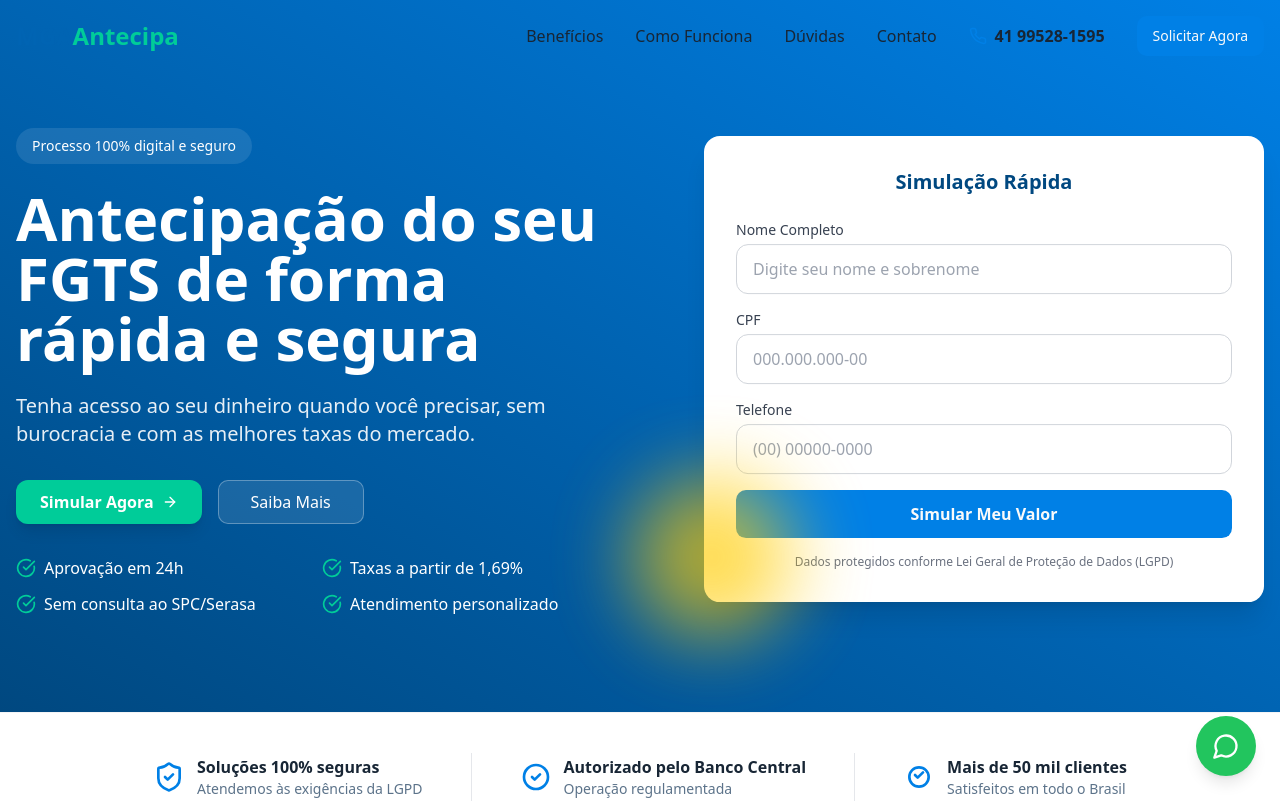
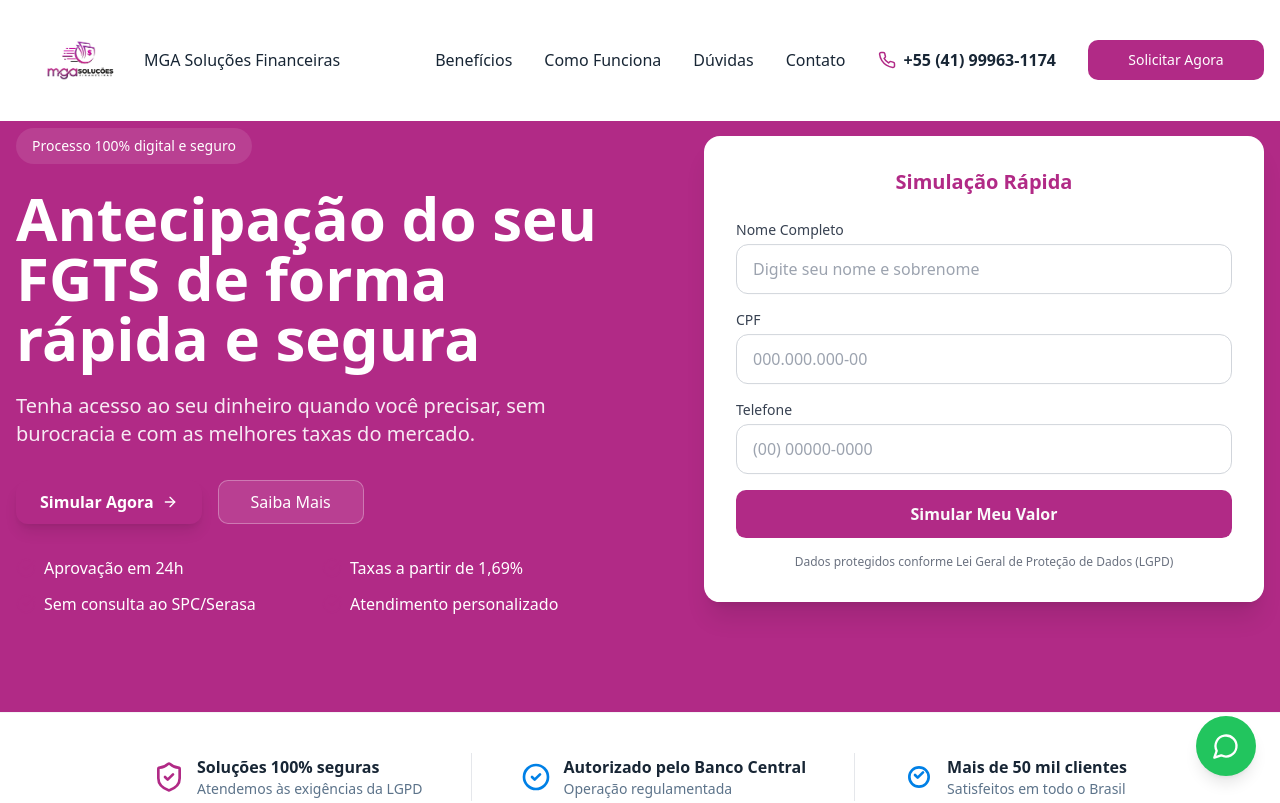
Before and after one commit to Wallace-Lentes/Antecipa-FGTS, a React (Vite) app: page / in a window 1280 px wide. Shown: the top 803 px of the page. Built offline with nearby package versions, Linux system fonts and the light colour scheme.

Commit message:
ajustes de cor e contato

```diff
--- a/src/components/Benefits.tsx
+++ b/src/components/Benefits.tsx
@@ -5,7 +5,7 @@ const benefits = [
   {
     icon: <Banknote className="w-10 h-10 p-2 bg-fgts-100 text-fgts-600 rounded-xl" />,
     title: "Dinheiro Rápido",
-    description: "Receba o valor da antecipação em até 24 horas após a aprovação do seu pedido."
+    description: "Receba o valor da antecipação em até 30 minutos via PIX."
   },
   {
     icon: <Clock className="w-10 h-10 p-2 bg-fgts-100 text-fgts-600 rounded-xl" />,
@@ -15,7 +15,7 @@ const benefits = [
   {
     icon: <ShieldCheck className="w-10 h-10 p-2 bg-fgts-100 text-fgts-600 rounded-xl" />,
     title: "Segurança Total",
-    description: "Processo seguro e regulamentado pelo governo federal, sem riscos para você."
+    description: "Todas as informações de nossos clientes são tratadas com máximo de segurança e privacidade. Além disso, contamos com uma estrutura completa para atender às exigências de LGPD."
   },
   {
     icon: <BarChart3 className="w-10 h-10 p-2 bg-fgts-100 text-fgts-600 rounded-xl" />,
--- a/src/components/Hero.tsx
+++ b/src/components/Hero.tsx
@@ -77,12 +77,12 @@ const Hero = () => {
 
     // Open WhatsApp with simulation information
     const message = `Olá, gostaria de simular o valor da antecipação do meu FGTS. Nome: ${formData.name}, CPF: ${formData.cpf}, Telefone: ${formData.phone}`;
-    const whatsappUrl = `https://wa.me/5500000000000?text=${encodeURIComponent(message)}`;
+    const whatsappUrl = `https://wa.me/5541999631174?text=${encodeURIComponent(message)}`;
     window.open(whatsappUrl, '_blank');
   };
 
   return (
-    <section className="pt-24 pb-16 md:pt-32 md:pb-24 gradient-bg">
+    <section id="inicio" className="pt-24 pb-16 md:pt-32 md:pb-24 gradient-bg">
       <div className="container mx-auto px-4">
         <div className="grid grid-cols-1 md:grid-cols-2 gap-12 items-center">
           <div>
@@ -196,8 +196,6 @@ const Hero = () => {
                 </p>
               </div>
             </div>
-
-            <div className="hidden md:block absolute -bottom-8 -left-8 w-40 h-40 bg-accent-yellow rounded-full opacity-70 blur-2xl z-0"></div>
           </div>
         </div>
       </div>
--- a/src/components/Navbar.tsx
+++ b/src/components/Navbar.tsx
@@ -1,11 +1,20 @@
-
 import { useState, useEffect } from "react";
 import { Button } from "@/components/ui/button";
 import { Menu, X, Phone } from "lucide-react";
+import { MessageCircle } from "lucide-react";
 
 const Navbar = () => {
   const [isMenuOpen, setIsMenuOpen] = useState(false);
   const [isScrolled, setIsScrolled] = useState(false);
+
+  const openWhatsApp = () => {
+    const message =
+      "Olá, gostaria de mais informações sobre a antecipação de FGTS.";
+    window.open(
+      `https://wa.me/5541999631174?text=${encodeURIComponent(message)}`,
+      "_blank"
+    );
+  };
 
   useEffect(() => {
     const handleScroll = () => {
@@ -23,35 +32,53 @@ const Navbar = () => {
   return (
     <nav
       className={`fixed w-full z-50 transition-all duration-300 ${
-        isScrolled ? "bg-white shadow-md py-2" : "bg-transparent py-4"
+        isScrolled ? "bg-white shadow-md py-2" : "bg-white py-4"
       }`}
     >
       <div className="container mx-auto px-4">
         <div className="flex justify-between items-center">
-          {/* Logo */}
-          <div className="text-fgts-600 font-bold text-xl md:text-2xl">
-            MGA<span className="text-accent-green">Antecipa</span>
-          </div>
+          <a href="#inicio"className="text-foreground hover:text-fgts-500 font-medium"
+          >
+            <div className="flex items-center">
+              <img src="/logo.jpeg" alt="Logo" className="w-32 h-auto" />
+              MGA Soluções Financeiras
+            </div>
+          </a>
 
           {/* Desktop Navigation */}
           <div className="hidden md:flex items-center space-x-8">
-            <a href="#beneficios" className="text-foreground hover:text-fgts-500 font-medium">
+            <a
+              href="#beneficios"
+              className="text-foreground hover:text-fgts-500 font-medium"
+            >
               Benefícios
             </a>
-            <a href="#como-funciona" className="text-foreground hover:text-fgts-500 font-medium">
+            <a
+              href="#como-funciona"
+              className="text-foreground hover:text-fgts-500 font-medium"
+            >
               Como Funciona
             </a>
-            <a href="#perguntas-frequentes" className="text-foreground hover:text-fgts-500 font-medium">
+            <a
+              href="#perguntas-frequentes"
+              className="text-foreground hover:text-fgts-500 font-medium"
+            >
               Dúvidas
             </a>
-            <a href="#contato" className="text-foreground hover:text-fgts-500 font-medium">
+            <a
+              href="#contato"
+              className="text-foreground hover:text-fgts-500 font-medium"
+            >
               Contato
             </a>
             <div className="flex items-center">
               <Phone size={18} className="mr-2 text-fgts-500" />
-              <span className="font-semibold">41 99528-1595</span>
+              <span className="font-semibold">+55 (41) 99963-1174</span>
             </div>
-            <Button className="bg-fgts-500 hover:bg-fgts-600">
+            <Button
+              onClick={openWhatsApp}
+              className="w-44 bg-fgts-500 hover:bg-fgts-600 text-white"
+            >
               Solicitar Agora
             </Button>
           </div>
@@ -70,21 +97,33 @@ const Navbar = () => {
         {/* Mobile Menu */}
         {isMenuOpen && (
           <div className="md:hidden bg-white absolute top-full left-0 w-full shadow-lg py-4 px-4 flex flex-col space-y-4">
-            <a href="#beneficios" className="text-foreground hover:text-fgts-500 font-medium py-2">
+            <a
+              href="#beneficios"
+              className="text-foreground hover:text-fgts-500 font-medium py-2"
+            >
               Benefícios
             </a>
-            <a href="#como-funciona" className="text-foreground hover:text-fgts-500 font-medium py-2">
+            <a
+              href="#como-funciona"
+              className="text-foreground hover:text-fgts-500 font-medium py-2"
+            >
               Como Funciona
             </a>
-            <a href="#perguntas-frequentes" className="text-foreground hover:text-fgts-500 font-medium py-2">
+            <a
+              href="#perguntas-frequentes"
+              className="text-foreground hover:text-fgts-500 font-medium py-2"
+            >
               Dúvidas
             </a>
-            <a href="#contato" className="text-foreground hover:text-fgts-500 font-medium py-2">
+            <a
+              href="#contato"
+              className="text-foreground hover:text-fgts-500 font-medium py-2"
+            >
               Contato
             </a>
             <div className="flex items-center py-2">
               <Phone size={18} className="mr-2 text-fgts-500" />
-              <span className="font-semibold">41 99528-1595</span>
+              <span className="font-semibold">+55 (41) 99963-1174</span>
             </div>
             <Button className="bg-fgts-500 hover:bg-fgts-600 w-full">
               Solicitar Agora
--- a/src/components/WhatsAppButton.tsx
+++ b/src/components/WhatsAppButton.tsx
@@ -5,7 +5,7 @@ import { Tooltip, TooltipContent, TooltipTrigger } from "@/components/ui/tooltip
 const WhatsAppButton = () => {
   const openWhatsApp = () => {
     const message = "Olá, gostaria de mais informações sobre a antecipação de FGTS.";
-    window.open(`https://wa.me/554195281595?text=${encodeURIComponent(message)}`, '_blank');
+    window.open(`https://wa.me/5541999631174?text=${encodeURIComponent(message)}`, '_blank');
   };
 
   return (
--- a/tailwind.config.ts
+++ b/tailwind.config.ts
@@ -59,14 +59,14 @@ export default {
 					200: '#80caff',
 					300: '#4db3ff',
 					400: '#1a9dff',
-					500: '#0080e6',
-					600: '#0064b3',
-					700: '#004880',
-					800: '#002b4d',
+					500: '#b12a86',
+					600: '#b12a86',
+					700: '#b12a86',
+					800: '#b12a86',
 					900: '#00101a',
 				},
 				accent: {
-					green: '#00cc99',
+					green: '#b12a86',
 					yellow: '#ffcc00',
 					red: '#ff6666',
 				},
```
Also changed, not shown: public/logo.jpeg (added).
